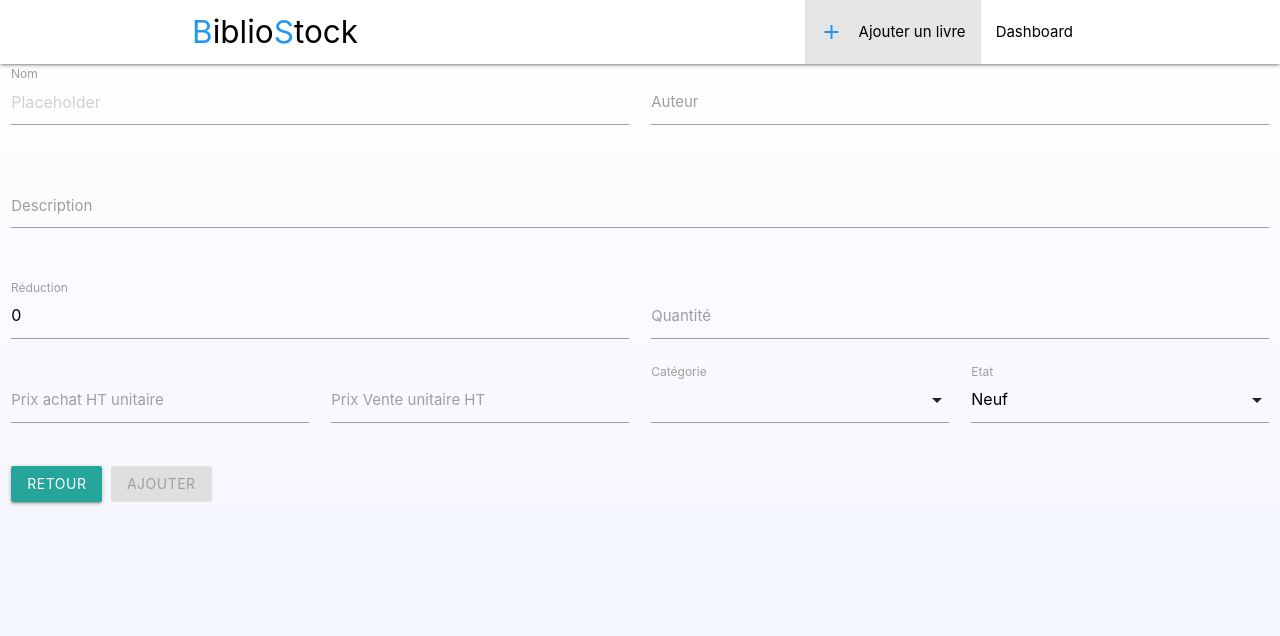
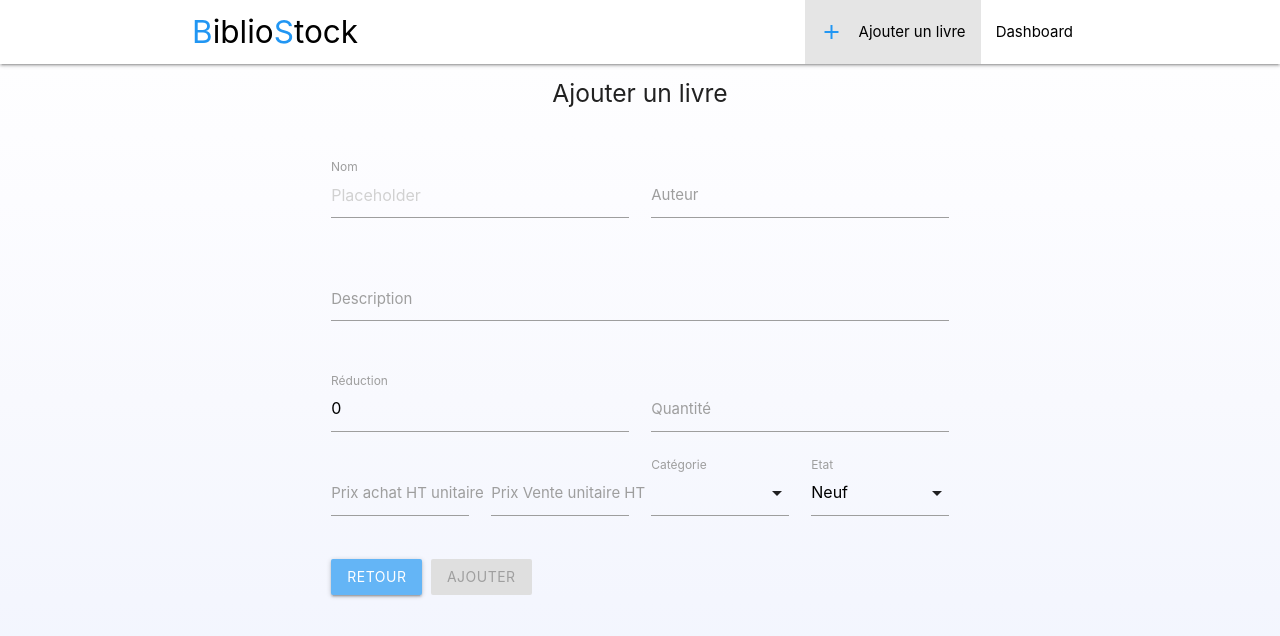
Before and after one commit to samir-ben/booksinventory, an Angular app in the folder frontend/: page /create in a window 1280 px wide. Shown: the top 636 px of the page. Built offline with nearby package versions, Linux system fonts and the light colour scheme.

Commit message:
style: some modifications
- some modifications on create and edit component (center form & style)

```diff
--- a/frontend/src/app/create/create.component.css
+++ b/frontend/src/app/create/create.component.css
@@ -1,3 +1,6 @@
-h1 {
-    background: red
+form {
+    margin-top: 40px;
 }
+h5{
+    text-align: center;
+}
--- a/frontend/src/app/create/create.component.html
+++ b/frontend/src/app/create/create.component.html
@@ -1,5 +1,6 @@
   <div class="row">
-      <form [formGroup]="createForm"  class="col s12">
+      <h5>Ajouter un livre</h5>
+      <form [formGroup]="createForm"  class="col s6 offset-s3">
         <div class="row">
           <div class="input-field col s6">
             <input placeholder="Placeholder" id="name" type="text" class="validate" formControlName="title" #title>
@@ -52,7 +53,7 @@
               <label>Etat</label>
             </div>
           </div>
-          <button class="btn" routerLink="/">Retour</button>&nbsp;
-          <button class="btn" type="submit" (click)="addBook(title.value, author.value, description.value, unitPurchaseHtPrice.value , unitRetailHtPrice.value, discount?.value, quantity.value, category.value, condition.value)" [disabled]="createForm.pristine || createForm.invalid" >Ajouter</button>
+          <button class="btn blue lighten-2" routerLink="/">Retour</button>&nbsp;
+          <button class="btn blue lighten-2" type="submit" (click)="addBook(title.value, author.value, description.value, unitPurchaseHtPrice.value , unitRetailHtPrice.value, discount?.value, quantity.value, category.value, condition.value)" [disabled]="createForm.pristine || createForm.invalid" >Ajouter</button>
       </form>
     </div>
--- a/frontend/src/app/edit/edit.component.css
+++ b/frontend/src/app/edit/edit.component.css
@@ -0,0 +1,6 @@
+form {
+    margin-top: 40px;
+}
+h5{
+    text-align: center;
+}
--- a/frontend/src/app/edit/edit.component.html
+++ b/frontend/src/app/edit/edit.component.html
@@ -1,5 +1,6 @@
 <div class="row">
-    <form [formGroup]="updateForm" class="col s12">
+    <h5>Modifications</h5>
+    <form [formGroup]="updateForm" class="col s6 offset-s3">
       <div class="row">
         <div class="input-field col s6">
           <input placeholder="Placeholder" id="name" type="text" class="validate" formControlName="title" #title>
@@ -54,8 +55,8 @@
           <label>Etat</label>
         </div>
       </div>
-      <button class="btn" routerLink="/">Retour</button>&nbsp;
-      <button class="btn" type="submit" (click)="updateBook(title.value, author.value, description.value, unitPurchaseHtPrice.value , unitRetailHtPrice.value, discount?.value, quantity.value, category.value, condition.value)"
+      <button class="btn blue lighten-2" routerLink="/">Retour</button>&nbsp;
+      <button class="btn blue lighten-2" type="submit" (click)="updateBook(title.value, author.value, description.value, unitPurchaseHtPrice.value , unitRetailHtPrice.value, discount?.value, quantity.value, category.value, condition.value)"
         [disabled]="updateForm.pristine || updateForm.invalid">Ajouter</button>
     </form>
   </div>
```
